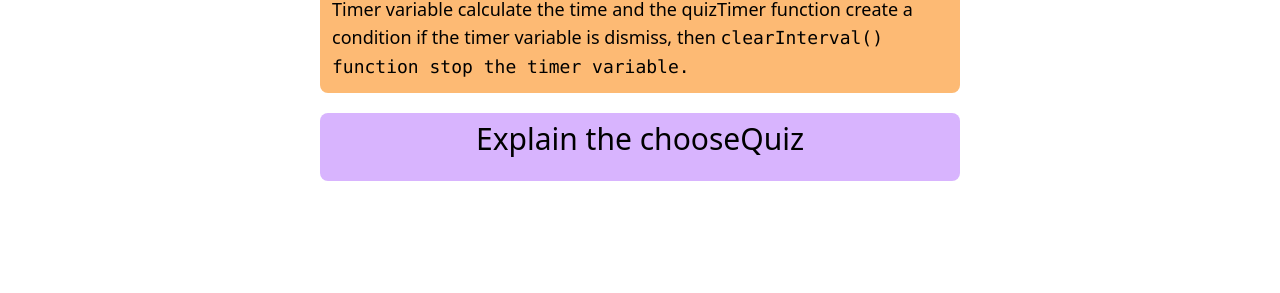
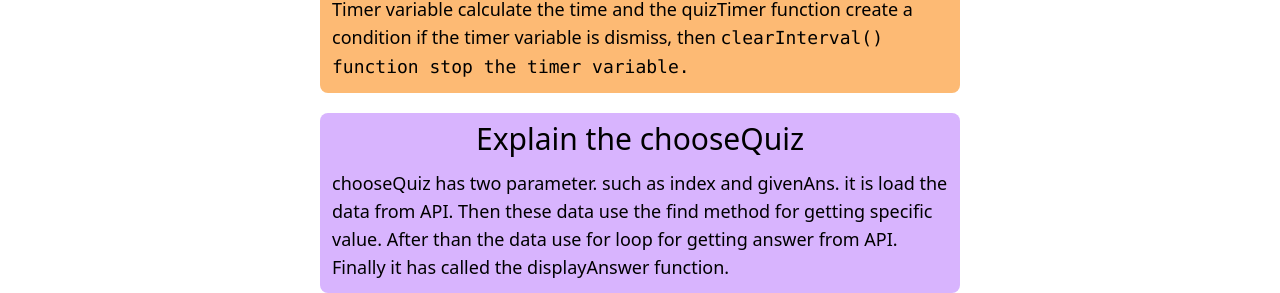
Before and after one commit to emamjion/guiz-hero, a plain HTML site: page blog.html in a window 1280 px wide. Shown: the part 613-906 px from the top of the page. Before the commit the page ends 800 px from the top, so only its background shows below. Drawn offline with nearby package versions, Linux system fonts and the light colour scheme.

Commit message:
finally finished the blog page design and creaqting.

```diff
--- a/blog.html
+++ b/blog.html
@@ -43,7 +43,9 @@
         </div>
         <div class="bg-purple-300 w-[50%] mx-auto rounded-lg mt-5">
             <h3 class="text-center pt-2 text-3xl">Explain the chooseQuiz</h3>
-            <p class="text-lg p-3"></p>
+            <p class="text-lg p-3">
+                chooseQuiz has two parameter. such as index and givenAns. it is load the data from API. Then these data use the find method for getting specific value. After than the data use for loop for getting answer from API. Finally it has called the displayAnswer function.
+            </p>
         </div>
     </div>
 </body>
```
